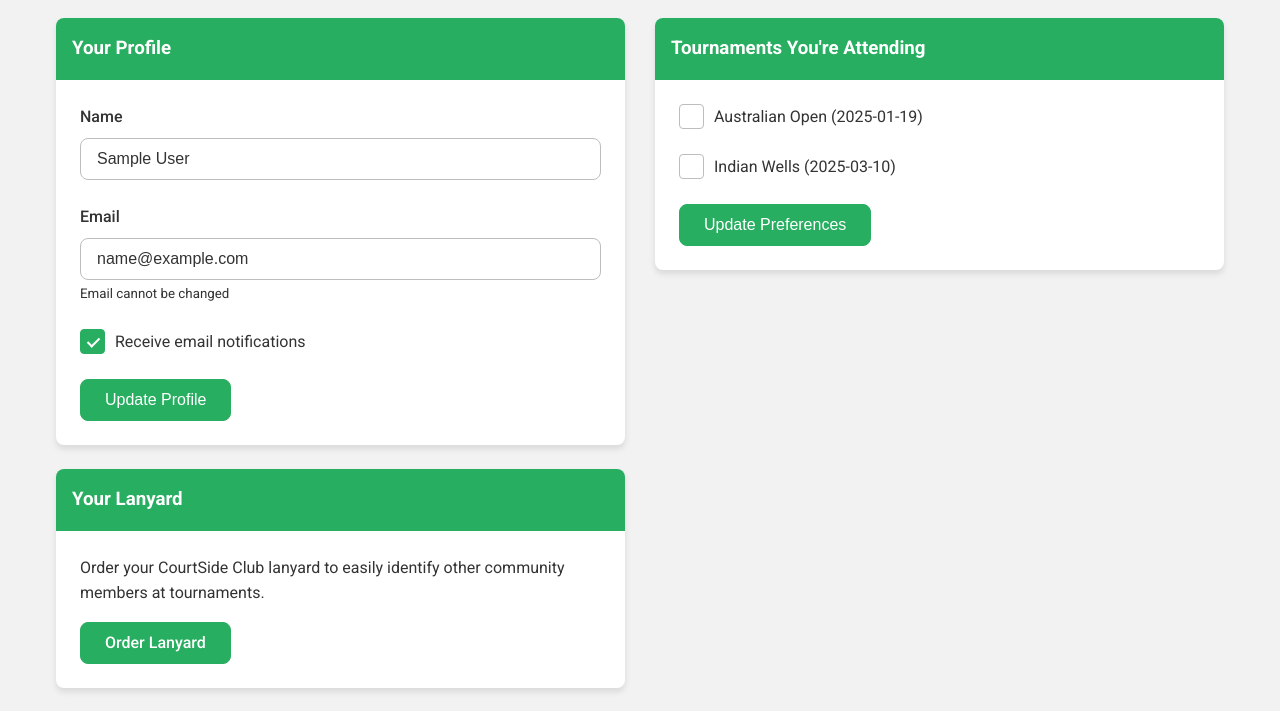
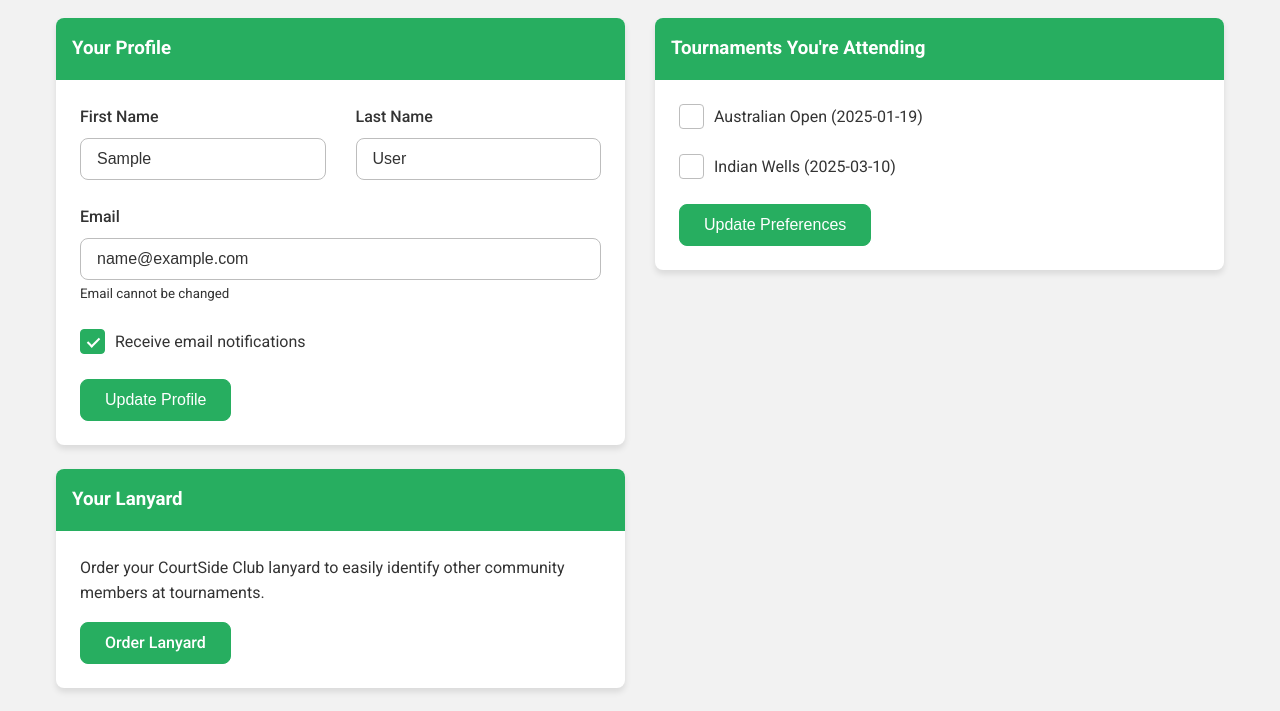
Before and after one commit to rbattleb271982/courtsideclub, a Flask app: page /profile in a window 1280 px wide. Shown: the part 204-915 px from the top of the page. Run offline with Flask 3, Linux system fonts and the light colour scheme; the visitor is signed in with stand-in values (Sample User, id 1); data comes from the database, SQL or seed files in the repository.

Commit message:
Improves user registration and profile updates
Added SQLAlchemy database library; improved user registration to include password display and temporary storage, enhanced profile updates to handle first/last names, and updated profile display to reflect these changes.  Updated `pyproject.toml`, `routes/auth.py`, `routes/user.py`, and `templates/profile.html`.

Replit-Commit-Author: Agent
Replit-Commit-Session-Id: db5d6f38-1060-4ae1-ad70-9df4e87a8ea0
Replit-Commit-Screenshot-Url: https://storage.googleapis.com/screenshot-production-us-central1/bafb033d-26a4-47de-b4d6-96666ed788fe/4b2a5410-48eb-43c1-858b-3a20f025a50f.jpg

```diff
--- a/pyproject.toml
+++ b/pyproject.toml
@@ -14,4 +14,5 @@ dependencies = [
     "oauthlib>=3.2.2",
     "flask-wtf>=1.2.2",
     "replit>=4.1.1",
+    "sqlalchemy>=2.0.40",
 ]
--- a/routes/user.py
+++ b/routes/user.py
@@ -1,4 +1,4 @@
-from flask import Blueprint, render_template, request, redirect, url_for, flash, current_app
+from flask import Blueprint, render_template, request, redirect, url_for, flash, current_app, session
 from flask_login import login_required, current_user
 from models import db, User, Tournament
 from services.printful import create_lanyard_order
@@ -29,15 +29,22 @@ def profile():
 @user_bp.route('/profile/update', methods=['POST'])
 @login_required
 def update_profile():
-    name = request.form.get('name')
+    first_name = request.form.get('first_name')
+    last_name = request.form.get('last_name')
     notifications = 'notifications' in request.form
 
     # Update user in database
     user = User.query.get(current_user.id)
-    if name:
-        user.name = name
+    if first_name:
+        user.first_name = first_name
+    if last_name:
+        user.last_name = last_name
     user.notifications = notifications
     db.session.commit()
+
+    # Clear temporary password after profile update (if exists)
+    if 'temp_password' in session:
+        del session['temp_password']
 
     flash('Profile updated successfully!', 'success')
     return redirect(url_for('user.profile'))
--- a/templates/profile.html
+++ b/templates/profile.html
@@ -5,13 +5,21 @@
 {% block content %}
 <div class="profile-header">
     <div class="profile-avatar">
-        {{ user.name[0].upper() if user.name else '?' }}
+        {{ user.first_name[0].upper() if user.first_name else '?' }}
     </div>
     <div class="profile-info">
-        <h2 class="profile-name">{{ user.name }}</h2>
+        <h2 class="profile-name">{{ user.first_name }} {{ user.last_name }}</h2>
         <p class="profile-email">{{ user.email }}</p>
     </div>
 </div>
+
+{% if session.get('temp_password') %}
+<div class="alert alert-warning mb-4">
+    <h4 class="alert-heading">Important: Save Your Password!</h4>
+    <p>Your generated password is: <strong>{{ session.get('temp_password') }}</strong></p>
+    <p>Please save this password now. It will not be shown again.</p>
+</div>
+{% endif %}
 
 <div class="row">
     <div class="col-12 col-lg-6">
@@ -21,9 +29,19 @@
             </div>
             <div class="card-body">
                 <form action="{{ url_for('user.update_profile') }}" method="post">
-                    <div class="form-group">
-                        <label for="name" class="form-label">Name</label>
-                        <input type="text" class="form-control" id="name" name="name" value="{{ user.name }}" required>
+                    <div class="row">
+                        <div class="col-12 col-md-6">
+                            <div class="form-group">
+                                <label for="first_name" class="form-label">First Name</label>
+                                <input type="text" class="form-control" id="first_name" name="first_name" value="{{ user.first_name }}" required>
+                            </div>
+                        </div>
+                        <div class="col-12 col-md-6">
+                            <div class="form-group">
+                                <label for="last_name" class="form-label">Last Name</label>
+                                <input type="text" class="form-control" id="last_name" name="last_name" value="{{ user.last_name }}" required>
+                            </div>
+                        </div>
                     </div>
 
                     <div class="form-group">
```
Also changed, not shown: routes/auth.py (+9 -2 lines), 1 other file.
